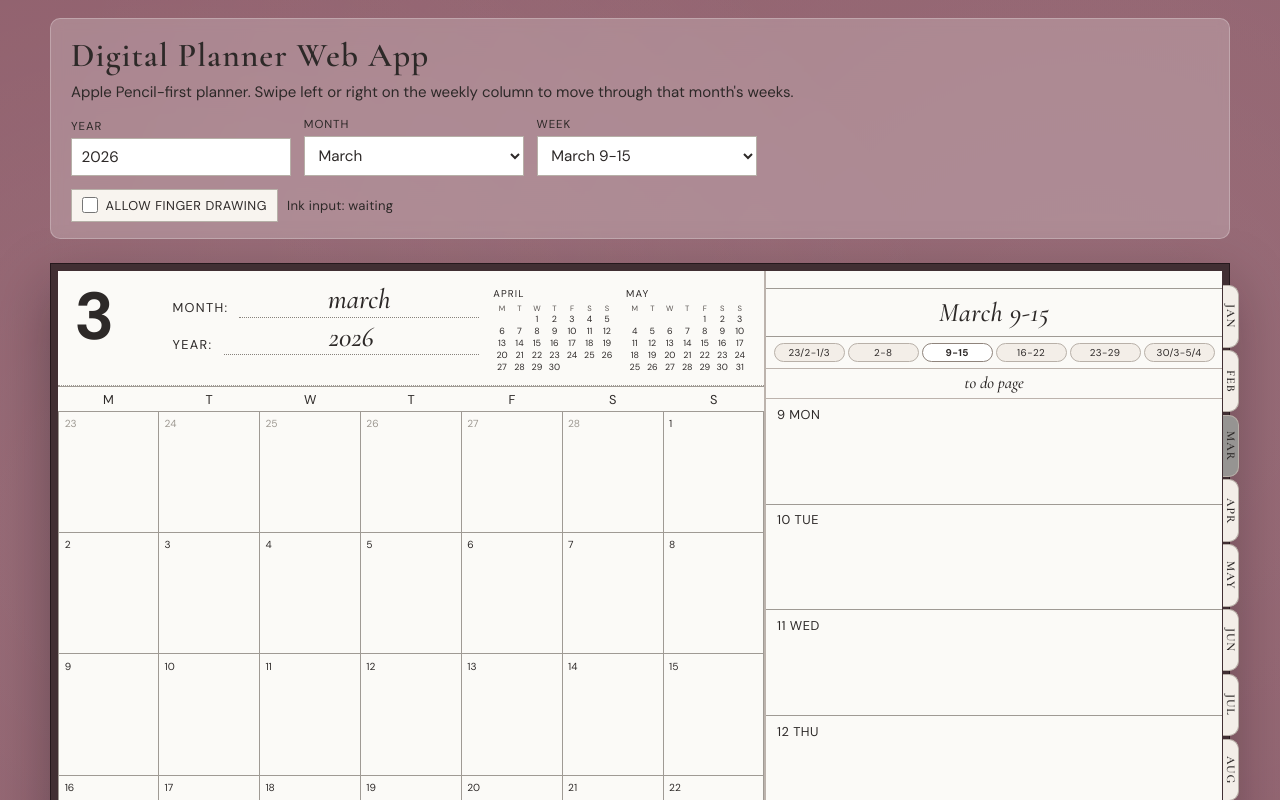
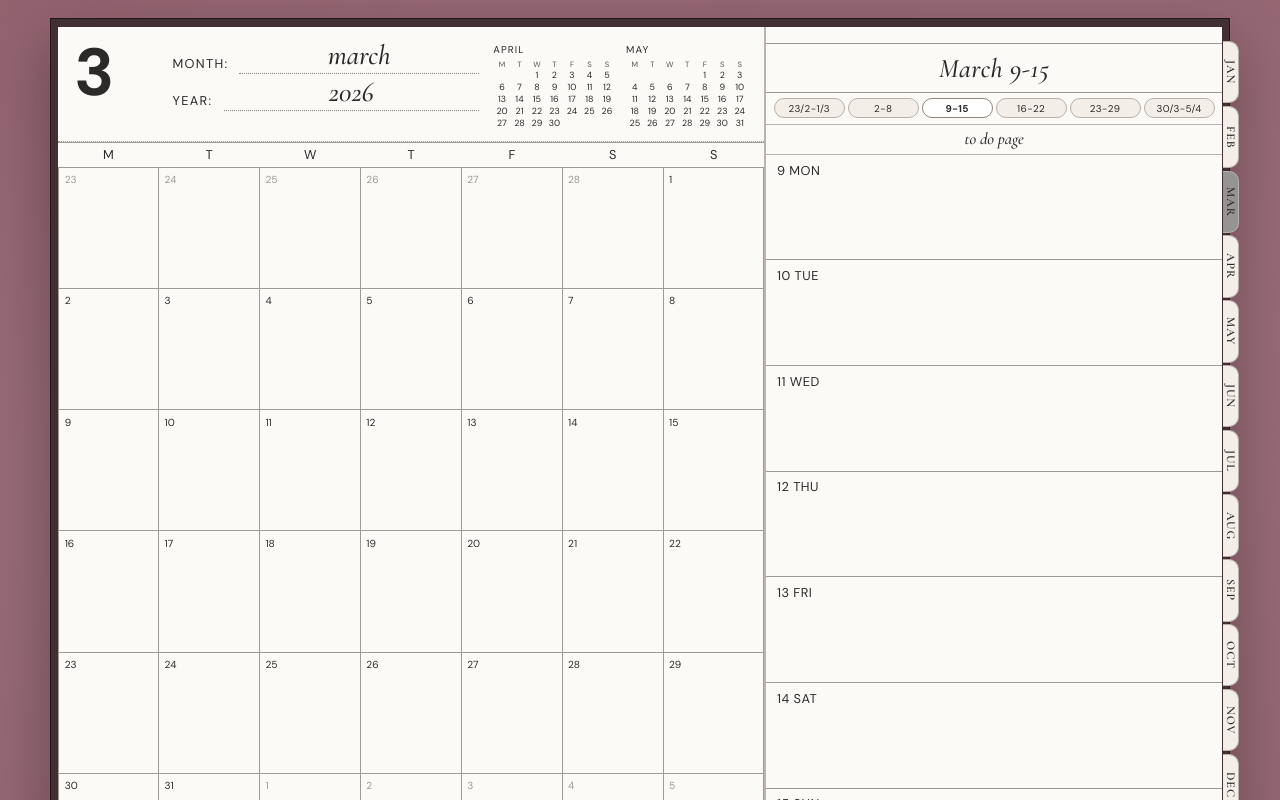
Before and after one commit to MedicD21/MorganPlanner, a React (Vite) app in the folder planner-generator/: page / in a window 1280 px wide. Shown: the top 800 px of the page. Built offline with nearby package versions, Linux system fonts and the light colour scheme.

Commit message:
refactor: simplify App component by removing unused state and controls, update MonthlyView pageSet default

```diff
--- a/planner-generator/src/App.tsx
+++ b/planner-generator/src/App.tsx
@@ -1,44 +1,14 @@
-import { useMemo, useState } from "react";
+import { useState } from "react";
 import "./App.css";
 import MonthlyView from "./planner/MonthlyView";
-import { MONTH_NAMES, formatWeekRange, generateCalendar } from "./planner/generateCalendar";
-import type { InkInputType } from "./planner/InkLayer";
 
 const DEFAULT_YEAR = 2026;
 const DEFAULT_MONTH = 3;
 const DEFAULT_WEEK_INDEX = 2;
 
-type InkInputState = InkInputType | "none";
-
-function formatInkInputLabel(value: InkInputState): string {
-  if (value === "none") {
-    return "waiting";
-  }
-
-  if (value === "pen") {
-    return "Apple Pencil / stylus";
-  }
-
-  if (value === "touch") {
-    return "touch";
-  }
-
-  if (value === "mouse") {
-    return "mouse";
-  }
-
-  return value;
-}
-
 export default function App() {
-  const [year, setYear] = useState<number>(DEFAULT_YEAR);
   const [month, setMonth] = useState<number>(DEFAULT_MONTH);
   const [weekIndex, setWeekIndex] = useState<number>(DEFAULT_WEEK_INDEX);
-  const [allowTouchInk, setAllowTouchInk] = useState<boolean>(false);
-  const [lastInkInput, setLastInkInput] = useState<InkInputState>("none");
-
-  const calendarData = useMemo(() => generateCalendar(year, month), [year, month]);
-  const safeWeekIndex = Math.max(0, Math.min(weekIndex, calendarData.weeks.length - 1));
 
   const handleMonthTabChange = (nextMonth: number) => {
     setMonth(nextMonth);
@@ -51,85 +21,11 @@ export default function App() {
 
   return (
     <main className="app-shell">
-      <section className="controls-panel">
-        <h1>Digital Planner Web App</h1>
-        <p>
-          Apple Pencil-first planner. Swipe left or right on the weekly column to move through that month&apos;s weeks.
-        </p>
-
-        <div className="controls-row">
-          <label>
-            Year
-            <input
-              type="number"
-              min={1900}
-              max={2100}
-              value={year}
-              onChange={(event) => {
-                const parsedYear = Number.parseInt(event.target.value, 10);
-                if (Number.isFinite(parsedYear)) {
-                  setYear(parsedYear);
-                }
-              }}
-            />
-          </label>
-
-          <label>
-            Month
-            <select
-              value={month}
-              onChange={(event) => {
-                setMonth(Number.parseInt(event.target.value, 10));
-                setWeekIndex(0);
-              }}
-            >
-              {MONTH_NAMES.map((monthName, index) => (
-                <option key={monthName} value={index + 1}>
-                  {monthName}
-                </option>
-              ))}
-            </select>
-          </label>
-
-          <label>
-            Week
-            <select
-              value={safeWeekIndex}
-              onChange={(event) => {
-                setWeekIndex(Number.parseInt(event.target.value, 10));
-              }}
-            >
-              {calendarData.weeks.map((week, index) => (
-                <option key={`${week[0]?.date.toISOString()}-${index}`} value={index}>
-                  {formatWeekRange(week)}
-                </option>
-              ))}
-            </select>
-          </label>
-        </div>
-
-        <div className="controls-actions">
-          <label className="toggle-control" htmlFor="allow-touch-ink">
-            <input
-              id="allow-touch-ink"
-              type="checkbox"
-              checked={allowTouchInk}
-              onChange={(event) => {
-                setAllowTouchInk(event.target.checked);
-              }}
-            />
-            Allow finger drawing
-          </label>
-          <span className="ink-status">Ink input: {formatInkInputLabel(lastInkInput)}</span>
-        </div>
-      </section>
-
       <MonthlyView
-        year={year}
+        year={DEFAULT_YEAR}
         month={month}
-        weekIndex={safeWeekIndex}
-        allowTouchInk={allowTouchInk}
-        onInkInputType={setLastInkInput}
+        weekIndex={weekIndex}
+        allowTouchInk={false}
         onMonthChange={handleMonthTabChange}
         onWeekIndexChange={handleWeekTabChange}
       />
--- a/planner-generator/src/planner/MonthlyView.tsx
+++ b/planner-generator/src/planner/MonthlyView.tsx
@@ -215,7 +215,7 @@ export default function MonthlyView({
   year,
   month,
   weekIndex,
-  pageSet = "preview",
+  pageSet = "planner",
   showMonthWeek = true,
   showNotes = true,
   allowTouchInk = false,
@@ -294,13 +294,7 @@ export default function MonthlyView({
   return (
     <div className="planner-previews">
       {showMonthWeek ? (
-        <section
-          id={monthWeekId}
-          className="planner-spread planner-print-page"
-          data-planner-page
-          data-planner-set={pageSet}
-          data-planner-kind="month-week"
-        >
+        <section id={monthWeekId} className="planner-spread">
           <article className="planner-paper month-paper">
             <header className="month-header">
               <div className="month-number">{month}</div>
@@ -394,13 +388,7 @@ export default function MonthlyView({
       ) : null}
 
       {showNotes ? (
-        <section
-          id={planningId}
-          className="planner-spread notes-spread planner-print-page"
-          data-planner-page
-          data-planner-set={pageSet}
-          data-planner-kind="planning"
-        >
+        <section id={planningId} className="planner-spread notes-spread">
           <article className="planner-paper notes-left-paper">
             <div className="notes-left-top">
               <span>to do today</span>
@@ -447,13 +435,7 @@ export default function MonthlyView({
       ) : null}
 
       {showNotes ? (
-        <section
-          id={notesPageId}
-          className="planner-spread notes-page-spread planner-print-page"
-          data-planner-page
-          data-planner-set={pageSet}
-          data-planner-kind="notes"
-        >
+        <section id={notesPageId} className="planner-spread notes-page-spread">
           <article className="planner-paper notes-ruled-paper">
             <header className="notes-page-header">notes</header>
             <div className="ruled-notes-body">
```
